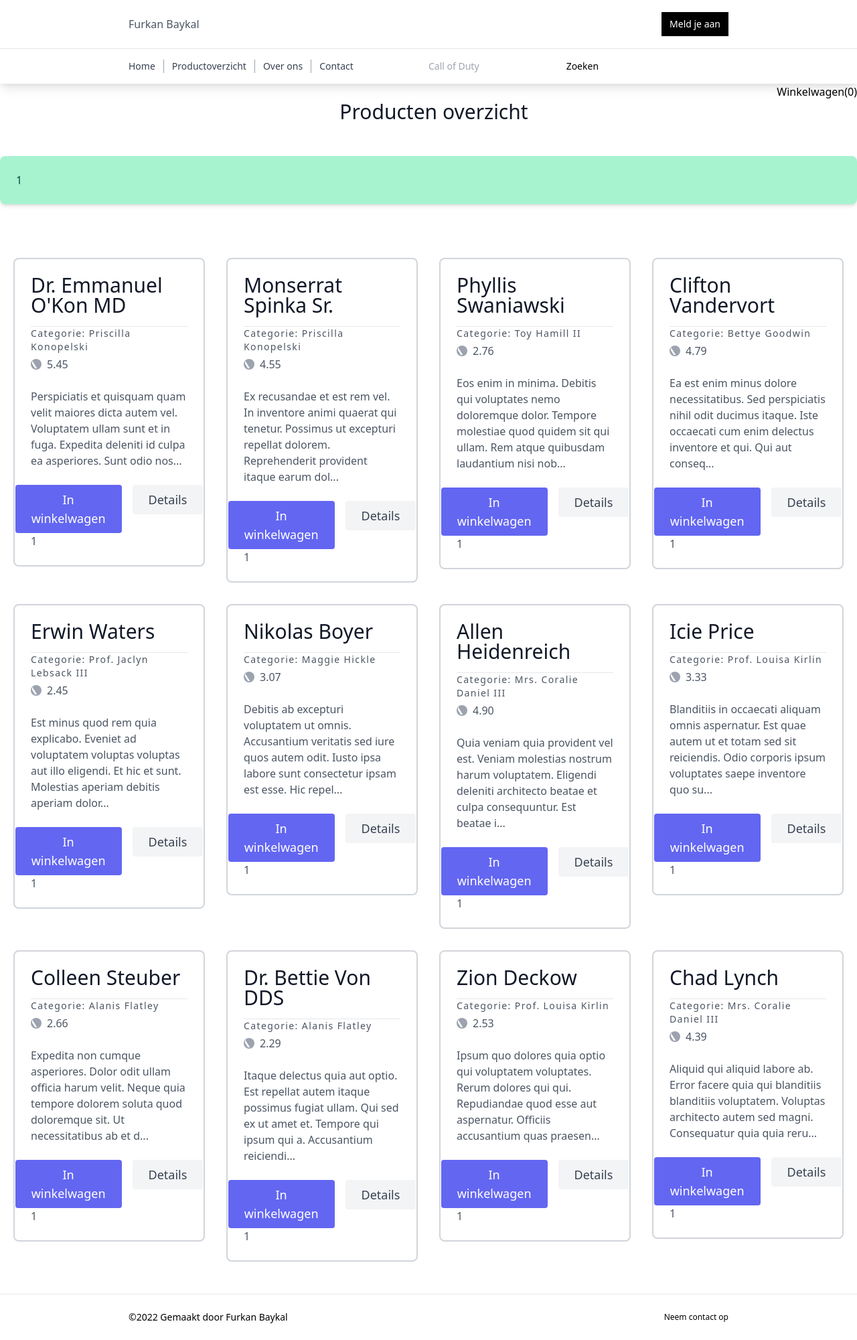
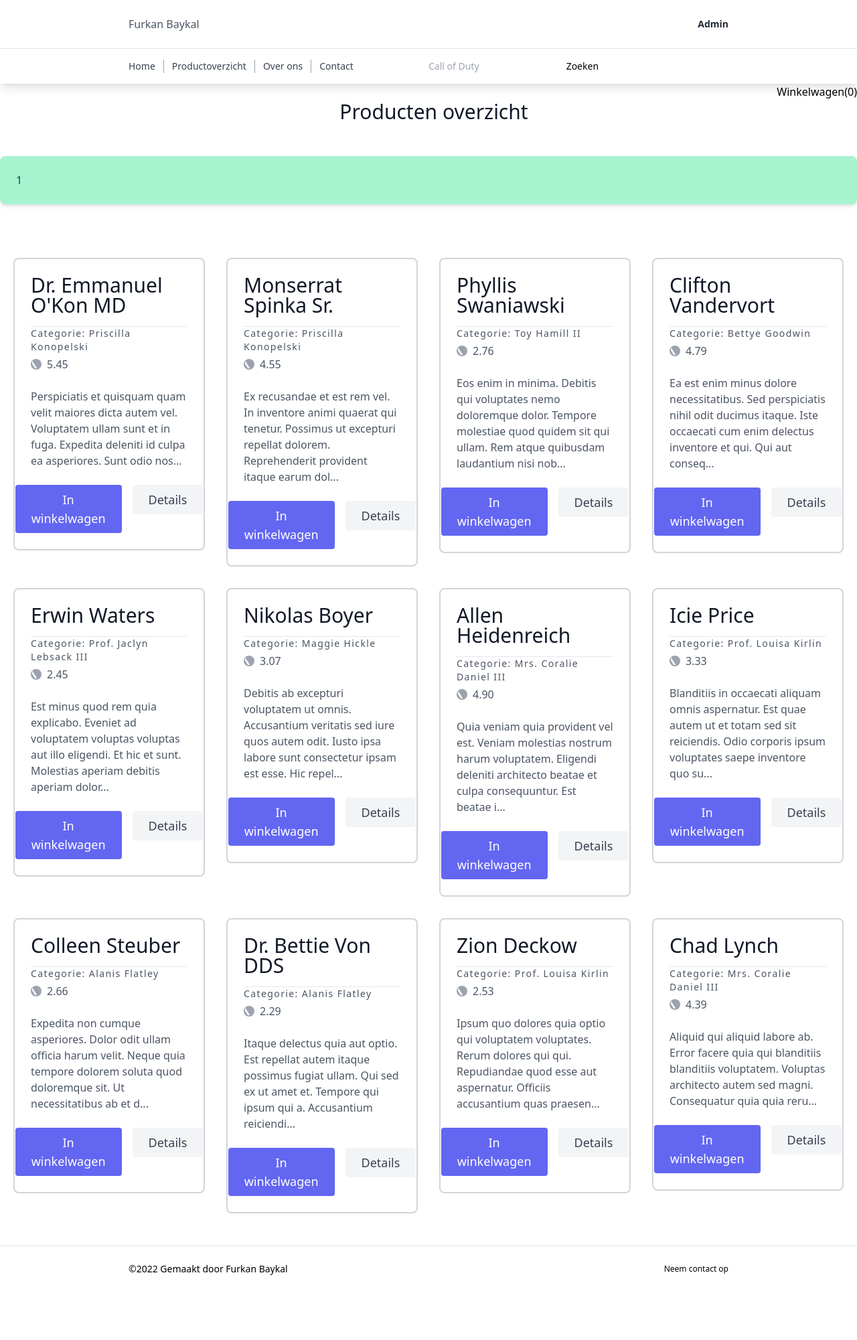
Before and after one commit to Zolusion/Gamewebsite-Laravel, a Laravel app: page /products in a window 1280 px wide. Shown: the whole page at 67% size. After the commit the page ends 1904 px from the top, so only its background shows below. Run offline with Laravel 9, Linux system fonts and the light colour scheme; the visitor is signed in with stand-in values (Sample User, id 1); data comes from the database, SQL or seed files in the repository; some libraries are stand-ins or nearby versions.

Commit message:
fix migration & layout

```diff
--- a/app/Http/Controllers/Open/ProductController.php
+++ b/app/Http/Controllers/Open/ProductController.php
@@ -40,4 +40,6 @@
 
         return view('open.products.search', compact('products'));
     }
+
+
 }
--- a/resources/views/layouts/layout2.blade.php
+++ b/resources/views/layouts/layout2.blade.php
@@ -20,7 +20,17 @@
 					Furkan Baykal
 				</a>
 				<div class="w-full md:w-auto mb-6 md:mb-0 text-center md:text-right">
-					<a href="dashboard" class="inline-block no-underline bg-black text-white text-sm py-2 px-3">Meld je aan</a>
+                    @guest
+                        @if(Route::has('register'))
+                            <a href="{{ route('register') }}" class="inline-block no-underline bg-black text-white text-sm py-2 px-3">Registreer</a>
+                        @endif
+					    <a href="{{ route('login') }}" class="inline-block no-underline bg-black text-white text-sm py-2 px-3">Login</a>
+                    @else
+                        <h1 class="text-sm text-gray-800 font-semibold m-0 p-0 leading-none">{{ Auth::user()->name }}</h1>
+                        <form id="logout-form" action="{{ route('logout') }}" method="POST" style="display: none;">
+                            @csrf
+                        </form>
+                    @endguest
 				</div>
 			</div>
 		</header>
--- a/resources/views/open/products/index.blade.php
+++ b/resources/views/open/products/index.blade.php
@@ -54,12 +54,13 @@
                                     {{ Str::limit($product->description, 150) }}
                                 </p>
                                 <div class="flex justify-center">
-                                        <button class="inline-flex text-white bg-indigo-500 border-0 py-2 px-6 focus:outline-none hover:bg-indigo-600
-                                        rounded text-lg">In winkelwagen</button>
+                                        <a href="{{ route('product.addToCart', ['id' => $product->id]) }}">
+                                            <button class="inline-flex text-white bg-indigo-500 border-0 py-2 px-6 focus:outline-none hover:bg-indigo-600
+                                        rounded text-lg">In winkelwagen</button></a>
+
                                         <a href="{{ route('open.products.show', ['product' => $product->id]) }}"><button class="ml-4 inline-flex text-gray-700
                                         bg-gray-100 border-0 py-2 px-6 focus:outline-none hover:bg-gray-200 rounded text-lg">Details</button></a>
                                 </div>
-                                <input type="number" value="1" name="quantity" class="text-sm sm:text-base">
                             </div>
                         </form>
                     </div>
--- a/routes/web.php
+++ b/routes/web.php
@@ -7,8 +7,6 @@
 use App\Http\Controllers\EmailsController;
 use App\Mail\WelcomeMail;
 use Illuminate\Support\Facades\Route;
-use App\User;
-use Illuminate\Support\Facades\Input;
 use Illuminate\Support\Facades\Mail;
 use App\Http\Controllers\HomeController;
 use App\Http\Controllers\SmsController;
@@ -47,12 +45,6 @@
     Route::get('/search', [Open\ProductController::class, 'search']);
 });
 
-Route::get('/dashboard', function () {
-    return view('dashboard');
-})->middleware(['auth'])->name('dashboard');
-
-require __DIR__ . '/auth.php';
-
 Route::get('/contact', function () {
     return view('contact');
 });
@@ -71,3 +63,17 @@
 Route::get('/sms', [SmsController::class, 'index']);
 Route::post('/products', [\App\Http\Controllers\CartController::class, 'cart'])
     ->name('cart.products');
+
+//
+Route::get('/dashboard', function () {
+    return view('dashboard');
+})->middleware(['auth'])->name('dashboard');
+
+//Routes for shopping cart
+//adding product to shopping cart
+Route::get('/add-to-cart/{id}', [ProductController::class, 'getAddToCart'])
+    ->name('product.addToCart');
+
+
+
+require __DIR__ . '/auth.php';
```
Also changed, not shown: database/migrations/2014_10_12_000000_create_users_table.php.
